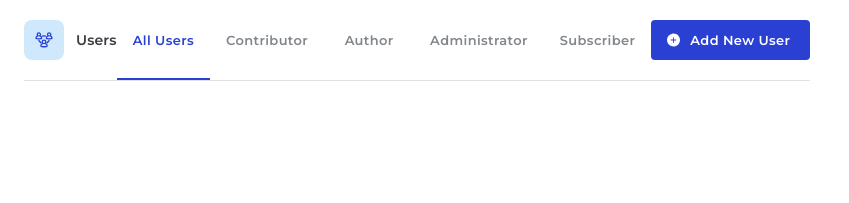
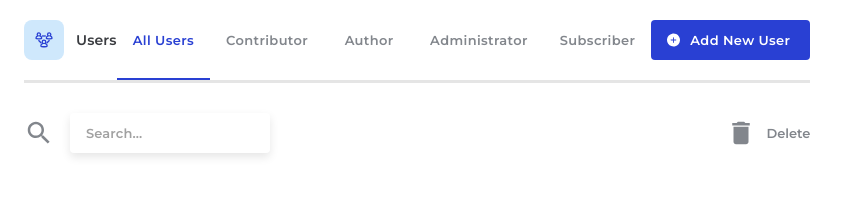
Before and after one commit to erayates/siber-savas-akademisi-case, a React (Vite) app: page / in a window 1280 px wide. Shown: the top 203 px of the page, without its empty margins (0-849 px from the left). Built offline with nearby package versions, Linux system fonts and the light colour scheme.

Commit message:
second component (search and delete all users section) created.

```diff
--- a/package.json
+++ b/package.json
@@ -12,6 +12,7 @@
   "dependencies": {
     "@emotion/react": "^11.10.8",
     "@emotion/styled": "^11.10.8",
+    "@mui/icons-material": "^5.11.16",
     "@mui/material": "^5.12.2",
     "axios": "^1.4.0",
     "react": "^18.2.0",
--- a/src/App.css
+++ b/src/App.css
@@ -1 +1,9 @@
-@import url('https://fonts.googleapis.com/css2?family=Montserrat:wght@200;300;400;500;600;700;800;900&display=swap')
+@import url('https://fonts.googleapis.com/css2?family=Montserrat:wght@200;300;400;500;600;700;800;900&display=swap');
+
+span{
+    font-family: 'Montserrat' !important;
+    font-weight: 600 !important;
+    line-height: 15px !important;
+    font-size: 13px !important;
+    color: #82868C;
+}
--- a/src/App.jsx
+++ b/src/App.jsx
@@ -1,24 +1,16 @@
 import * as React from 'react';
-import CssBaseline from '@mui/material/CssBaseline';
-import Box from '@mui/material/Box';
-import Container from '@mui/material/Container';
+
 
 
 import './App.css'
-import Header from './components/Header'
+import Home from './pages/Home/Home';
 
 function App() {
 
 
   return (
     <React.Fragment>
-      <CssBaseline />
-      <Container maxWidth="lg">
-        <Box sx={{ bgcolor: 'white', height: '100vh' }}>
-          <Header/>
-        </Box>
-
-      </Container>
+      <Home/>
 
     </React.Fragment>
 
--- a/src/components/AddUser/AddUser.jsx
+++ b/src/components/Header/AddUserButton.jsx
@@ -2,7 +2,7 @@ import styled from '@emotion/styled'
 import { Button } from '@mui/material'
 import React from 'react'
 
-const AddUserButton = styled(Button)({
+const AddButton = styled(Button)({
     fontSize: '13px',
     fontWeight: '600',
     display: 'flex',
@@ -25,15 +25,15 @@ const AddUserButton = styled(Button)({
     },
 })
 
-function AddUser() {
+function AddUserButton() {
   return (
-    <AddUserButton>
+    <AddButton>
         <svg width="14" height="14" viewBox="0 0 14 14" fill="none" xmlns="http://www.w3.org/2000/svg">
         <path d="M13.0576 3.63523C12.3853 2.52928 11.3774 1.624 10.1982 1.0908C8.93701 0.520973 7.52344 0.361305 6.16699 0.638161C4.88818 0.898903 3.6958 1.56687 2.79492 2.51023C1.88965 3.45799 1.27588 4.6782 1.07666 5.97459C1.02393 6.3159 0.996094 6.66014 0.996094 7.00584C0.996094 8.34325 1.40918 9.67332 2.18848 10.7617C2.95898 11.8384 4.03272 12.6631 5.27637 13.1201C6.55078 13.5874 7.979 13.6328 9.28271 13.2607C10.5322 12.9033 11.6719 12.1621 12.498 11.1572C13.355 10.1172 13.8721 8.84276 13.9775 7.49803C14.0845 6.15623 13.7563 4.78514 13.0576 3.63523ZM9.93457 7.43944H7.93945V9.44774C7.93945 9.69383 7.7373 9.87694 7.5 9.88719C7.2627 9.89745 7.06055 9.67772 7.06055 9.44774V7.43944H5.05371C4.80762 7.43944 4.62451 7.23729 4.61426 6.99998C4.604 6.76268 4.82373 6.56053 5.05371 6.56053H7.06055V4.56541C7.06055 4.31932 7.2627 4.13621 7.5 4.12596C7.7373 4.1157 7.93945 4.33543 7.93945 4.56541V6.56053H9.93457C10.1807 6.56053 10.3638 6.76268 10.374 6.99998C10.3843 7.23729 10.1646 7.43944 9.93457 7.43944Z" fill="white"/>
         </svg>
         Add New User
-    </AddUserButton>
+    </AddButton>
   )
 }
 
-export default AddUser
+export default AddUserButton
--- a/src/components/Header.jsx
+++ b/src/components/Header/Header.jsx
@@ -1,9 +1,10 @@
 import * as React from 'react';
 
 import Text from '@mui/material/Typography';
-import { Tabs,Container,CssBaseline,Box, Divider } from '@mui/material';
+import { Tabs,Container,CssBaseline,Box } from '@mui/material';
+import Divider from '../Divider/Divider';
 import Navigation from './Navigation/Navigation';
-import AddUser from './AddUser/AddUser';
+import AddUserButton from './AddUserButton';
 
 export default function Header() {
   return (
@@ -45,7 +46,7 @@ export default function Header() {
                 </Text>
             </Box>
         <Navigation/>
-        <AddUser/>
+        <AddUserButton/>
     </Box>
         <Divider/>
     </header>
--- a/src/components/Search/Search.jsx
+++ b/src/components/Search/Search.jsx
@@ -2,12 +2,71 @@ import { Box } from '@mui/material'
 import React from 'react'
 
 import SearchIcon from '@mui/icons-material/Search';
+import DeleteIcon from '@mui/icons-material/Delete';
+
+import FormControl from '@mui/material/FormControl';
+import Input from '@mui/material/Input';
+
+
+
+
+
 
 function Search() {
   return (
-    <Box>
-        <SearchIcon />
-    </Box>
+    <>
+      <Box sx={{
+          display: 'flex',
+          margin: '30px 0',
+          justifyContent: 'space-between'
+      }}>
+        <Box sx={{
+          display: 'flex',
+          alignItems: 'center'
+        }}>
+          <SearchIcon sx={{
+            color: '#82868C',
+            width: '30px',
+            height: '30px',
+            marginRight: '16px'
+          }}/>
+          <FormControl variant="standard">
+            <Input id="component-simple" placeholder='Search...' sx={{
+              width: '200px',
+              height: '40px',
+              fontFamily: 'Montserrat',
+              fontSize: '13px',
+              fontWeight: '600',
+              boxShadow: '0px 4px 10px rgba(0, 0, 0, 0.1)',
+              padding: '8px 16px',
+              outline: 'none',
+              borderRadius: '4px',
+              '&::before':{
+                borderBottom: 'none !important'
+              },
+              '&::after':{
+                borderBottom: 'none !important'
+              },
+            }}/>
+          </FormControl>
+
+        </Box>
+        <Box sx={{
+          display: 'flex',
+          alignItems: 'center',
+
+        }}>
+            <DeleteIcon sx={{
+              color: '#82868C',
+              width: '30px',
+              height: '30px',
+              marginRight: '10px'
+            }}/>
+            <span>Delete</span>
+        </Box>
+      </Box>
+
+    </>
   )
 }
 
--- a/src/pages/Home/Home.jsx
+++ b/src/pages/Home/Home.jsx
@@ -0,0 +1,22 @@
+import React from 'react'
+import Search from '../../components/Search/Search'
+import Box from '@mui/material/Box';
+import Container from '@mui/material/Container';
+
+import Header from '../../components/Header/Header'
+function Home() {
+  return (
+    <React.Fragment>
+
+        <Container maxWidth="lg">
+            <Box sx={{ bgcolor: 'white', height: '100vh' }}>
+                <Header/>
+                <Search/>
+            </Box>
+
+        </Container>
+    </React.Fragment>
+  )
+}
+
+export default Home
```
Also changed, not shown: src/components/Header/Navigation/Navigation.jsx (renamed from src/components/Navigation/Navigation.jsx), src/components/Users.jsx (deleted), 1 other file (tests, documents, lock files or other folders).
